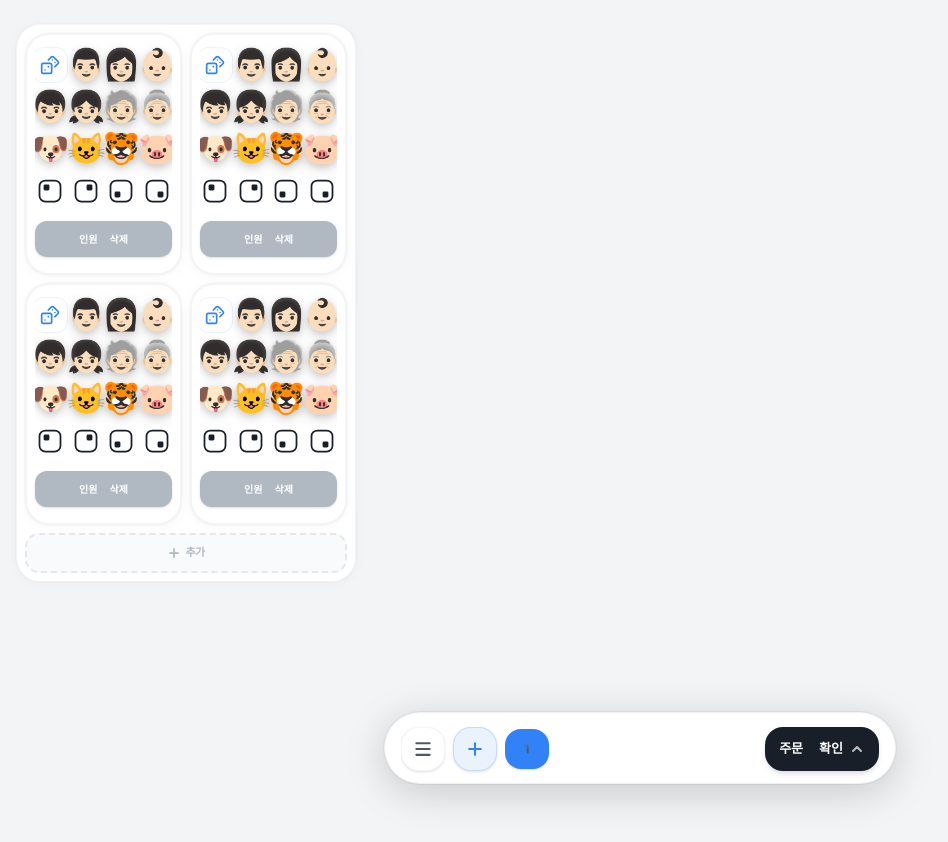
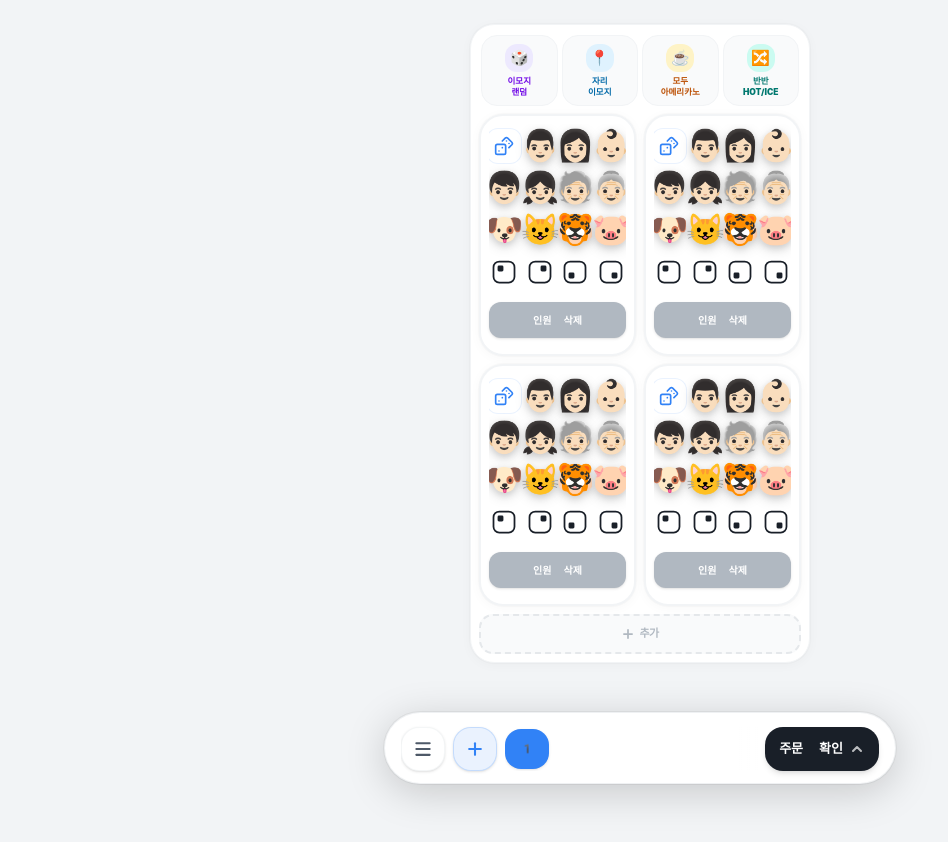
Before and after one commit to limchang/anti_order, a React (Vite) app: page / in a window 1280 px wide. Shown: the top 842 px of the page, without its empty margins (0-948 px from the left). Before the commit the page ends 802 px from the top, so only its background shows below. Built offline with nearby package versions, Linux system fonts and the light colour scheme; a web font is replaced by a local one.

Commit message:
feat: UI improvements - quick actions, nav redesign, cell height fix, github pages deploy setup

```diff
--- a/App.tsx
+++ b/App.tsx
@@ -1,7 +1,7 @@
 
 import React, { useState, useEffect, useRef, useMemo } from 'react';
 import { v4 as uuidv4 } from 'uuid';
-import { Plus, Menu, X, StickyNote, Smile, UtensilsCrossed, Pencil, Trash2, ChevronRight, Check, History, Bell, RefreshCw, LayoutGrid, RotateCcw } from 'lucide-react';
+import { Plus, Menu, X, StickyNote, Smile, UtensilsCrossed, Pencil, Trash2, ChevronRight, ChevronLeft, Check, History, Bell, RefreshCw, LayoutGrid, RotateCcw } from 'lucide-react';
 import { AnimatePresence, motion } from 'framer-motion';
 import { OrderItem, OrderGroup, ItemType, AppSettings, OrderSubItem, OrderHistoryItem } from './types.ts';
 import { OrderSummary } from './components/OrderSummary.tsx';
@@ -520,7 +520,7 @@ function App() {
     setGroups(prev => prev.map(g => ({
       ...g,
       items: g.items.filter(p => !personIds.includes(p.id))
-    })).filter(g => g.items.length > 0));
+    })).filter(g => g.items.some(p => p.avatar && p.avatar !== '😋')));
     showUndoToast(`${personIds.length}명을 삭제했습니다.`);
   };
 
@@ -575,6 +575,28 @@ function App() {
     });
   };
 
+  const reversedGroups = useMemo(() => [...groups].reverse(), [groups]);
+  const activeGroupIndex = reversedGroups.findIndex(g => g.id === activeGroupId);
+  const activeGroup = reversedGroups[activeGroupIndex];
+
+  const handlePrevTable = () => {
+    const prevIdx = activeGroupIndex - 1;
+    if (prevIdx >= 0) {
+      const prev = reversedGroups[prevIdx];
+      setActiveGroupId(prev.id);
+      scrollToTable(prev.id);
+    }
+  };
+
+  const handleNextTable = () => {
+    const nextIdx = activeGroupIndex + 1;
+    if (nextIdx < reversedGroups.length) {
+      const next = reversedGroups[nextIdx];
+      setActiveGroupId(next.id);
+      scrollToTable(next.id);
+    }
+  };
+
   const collapsedBottomBarNode = (
     <div className="flex items-center w-full gap-2">
       <button onClick={() => setIsMainMenuOpen(true)} className="w-[44px] h-[44px] shrink-0 bg-white border border-toss-grey-100/80 rounded-[18px] flex items-center justify-center shadow-sm text-toss-grey-700 active:scale-95 transition-all">
@@ -585,7 +607,7 @@ function App() {
       </button>
 
       <div ref={navContainerRef} className="flex-1 overflow-x-auto no-scrollbar flex items-center justify-start gap-2 h-[44px] scroll-smooth pointer-events-auto relative">
-        {[...groups].reverse().map(group => {
+        {reversedGroups.map(group => {
           const isActive = activeGroupId === group.id;
           const firstChar = group.name.trim().charAt(0) || '?';
           const hasUndecided = group.items.some(p => p.avatar && p.avatar !== '😋' && (p.subItems.length === 0 || p.subItems.every(si => si.itemName === '미정')));
@@ -604,7 +626,7 @@ function App() {
                 className={`min-w-[40px] h-10 px-3.5 rounded-[16px] flex items-center justify-center font-black text-[13px] transition-all relative whitespace-nowrap shadow-sm snap-center ${isActive ? 'bg-toss-blue text-white shadow-md' : 'bg-white border border-toss-grey-200 text-toss-grey-500 hover:bg-toss-grey-50'}`}
               >
                 {firstChar}
-                {hasUndecided && <div className="absolute -top-1 -right-1 w-3.5 h-3.5 bg-amber-400 border-2 border-white rounded-full shadow-sm animate-pulse"></div>}
+                {hasUndecided && <div className="absolute -top-1 -right-1 w-3.5 h-3.5 bg-amber-400 border-2 border-white rounded-full shadow-sm animate-pulse" />}
               </motion.button>
             </div>
           );
@@ -696,7 +718,7 @@ function App() {
         {/* 테이블 네비게이션이 하단 주문요약 탭으로 이동하였습니다 */}
 
         {groups.length > 0 ? (
-          <div ref={scrollContainerRef} className="flex overflow-x-auto snap-x snap-mandatory gap-2 pb-[120px] no-scrollbar px-4 scroll-smooth flex-1 items-start content-start py-2">
+          <div ref={scrollContainerRef} className="flex overflow-x-auto snap-x snap-mandatory gap-2 pb-[120px] no-scrollbar px-4 scroll-smooth flex-1 items-start content-start py-2 justify-start md:justify-center">
             {[...groups].reverse().map((group) => (
               <div key={group.id} id={`group-${group.id}`} className="snap-center shrink-0 w-[calc(100vw-32px)] sm:w-[340px]">
                 <OrderGroupSection
--- a/components/OrderGroupSection.tsx
+++ b/components/OrderGroupSection.tsx
@@ -4,6 +4,8 @@ import { Plus } from 'lucide-react';
 import { motion, AnimatePresence } from 'framer-motion';
 import { OrderGroup, OrderItem, ItemType, AppSettings } from '../types.ts';
 import { OrderCard } from './OrderCard.tsx';
+import { CATEGORY_EMOJIS } from './OrderCard.tsx';
+import { v4 as uuidv4 } from 'uuid';
 
 interface OrderGroupSectionProps {
   group: OrderGroup;
@@ -24,6 +26,8 @@ interface OrderGroupSectionProps {
   onInputModeChange?: (isActive: boolean) => void;
   onUpdateCheckedItems?: (name: string, checked: boolean) => void;
 }
+
+const TABLE_EMOJIS = ['◰', '◱', '◳', '◲'];
 
 export const OrderGroupSection: React.FC<OrderGroupSectionProps> = ({
   group,
@@ -47,13 +51,120 @@ export const OrderGroupSection: React.FC<OrderGroupSectionProps> = ({
   const sharedItem = useMemo(() => group.items.find(item => item.avatar === '😋'), [group.items]);
   const isOdd = individualItems.length % 2 !== 0;
 
+  // 이모지 랜덤
+  const handleAllRandom = () => {
+    const emojis = CATEGORY_EMOJIS[appSettings.randomCategory] || CATEGORY_EMOJIS['ANIMALS'];
+    individualItems.forEach(item => {
+      updateOrder(item.id, { avatar: emojis[Math.floor(Math.random() * emojis.length)] });
+    });
+  };
+
+  // 자리 위치 이모지 (◰◱◳◲)
+  const handleTablePositionEmojis = () => {
+    individualItems.forEach((item, idx) => {
+      const emoji = TABLE_EMOJIS[idx % TABLE_EMOJIS.length];
+      updateOrder(item.id, { avatar: emoji });
+    });
+  };
+
+  // 모두 아메리카노 - 이모지 없으면 랜덤 적용 후 아메리카노 설정
+  const handleAllAmericano = () => {
+    const emojis = CATEGORY_EMOJIS[appSettings.randomCategory] || CATEGORY_EMOJIS['ANIMALS'];
+    individualItems.forEach(item => {
+      const avatar = item.avatar || emojis[Math.floor(Math.random() * emojis.length)];
+      updateOrder(item.id, {
+        avatar,
+        subItems: [{
+          id: uuidv4(),
+          type: 'DRINK',
+          itemName: '아메리카노',
+          temperature: 'HOT',
+          size: 'Tall',
+          quantity: 1
+        }]
+      });
+    });
+  };
+
+  // 반반 선택 (절반은 HOT 아메리카노, 절반은 ICE 아메리카노)
+  const handleHalfHalf = () => {
+    const emojis = CATEGORY_EMOJIS[appSettings.randomCategory] || CATEGORY_EMOJIS['ANIMALS'];
+    const half = Math.ceil(individualItems.length / 2);
+    individualItems.forEach((item, idx) => {
+      const avatar = item.avatar || emojis[Math.floor(Math.random() * emojis.length)];
+      updateOrder(item.id, {
+        avatar,
+        subItems: [{
+          id: uuidv4(),
+          type: 'DRINK',
+          itemName: '아메리카노',
+          temperature: idx < half ? 'HOT' : 'ICE',
+          size: 'Tall',
+          quantity: 1
+        }]
+      });
+    });
+  };
+
+  const quickActions = [
+    {
+      label: '이모지\n랜덤',
+      icon: '🎲',
+      onClick: handleAllRandom,
+      title: '모든 인원 랜덤 이모지 선택',
+      iconBg: 'bg-violet-100',
+      textColor: 'text-violet-700',
+    },
+    {
+      label: '자리\n이모지',
+      icon: '📍',
+      onClick: handleTablePositionEmojis,
+      title: '자리 위치 이모지로 지정 (◰◱◳◲)',
+      iconBg: 'bg-sky-100',
+      textColor: 'text-sky-700',
+    },
+    {
+      label: '모두\n아메리카노',
+      icon: '☕',
+      onClick: handleAllAmericano,
+      title: '모든 인원에게 랜덤 이모지 적용 후 아메리카노 설정',
+      iconBg: 'bg-amber-100',
+      textColor: 'text-amber-700',
+    },
+    {
+      label: '반반\nHOT/ICE',
+      icon: '🔀',
+      onClick: handleHalfHalf,
+      title: '절반은 HOT, 절반은 ICE 아메리카노로 설정',
+      iconBg: 'bg-teal-100',
+      textColor: 'text-teal-700',
+    },
+  ];
+
   return (
     <section className="relative bg-white rounded-[24px] border p-2 flex flex-col gap-2 z-0 border-toss-grey-100 shadow-toss-card overflow-visible">
+      {/* 퀵 액션 - 4분할 세로 아이콘 버튼 */}
+      <div className="grid grid-cols-4 gap-1 px-0.5 pt-0.5">
+        {quickActions.map((action) => (
+          <button
+            key={action.label}
+            onClick={action.onClick}
+            title={action.title}
+            className="flex flex-col items-center justify-center gap-1 py-2 px-1 rounded-2xl bg-toss-grey-50 border border-toss-grey-100 hover:bg-toss-grey-100 active:scale-95 transition-all"
+          >
+            <div className={`w-7 h-7 rounded-xl ${action.iconBg} flex items-center justify-center text-[15px] leading-none`}>
+              {action.icon}
+            </div>
+            <span className={`text-[8.5px] font-black ${action.textColor} leading-tight text-center whitespace-pre-line`}>{action.label}</span>
+          </button>
+        ))}
+      </div>
+
       <div className="flex flex-col gap-2 overflow-visible">
         <div className="grid gap-2 grid-cols-2 items-stretch justify-items-stretch relative overflow-visible">
           <AnimatePresence mode="popLayout">
             {individualItems.map((order) => (
-              <motion.div key={order.id} layout initial={{ opacity: 0, scale: 0.9 }} animate={{ opacity: 1, scale: 1 }} exit={{ opacity: 0, scale: 0.9 }} className="relative min-h-[110px] overflow-visible">
+              <motion.div key={order.id} layout initial={{ opacity: 0, scale: 0.9 }} animate={{ opacity: 1, scale: 1 }} exit={{ opacity: 0, scale: 0.9 }} className="relative overflow-visible">
                 <OrderCard
                   order={order}
                   drinkItems={drinkMenuItems}
@@ -73,7 +184,7 @@ export const OrderGroupSection: React.FC<OrderGroupSectionProps> = ({
               </motion.div>
             ))}
             {isOdd && (
-              <motion.button layout onClick={() => addOrderItem(group.id)} className="border-2 border-dashed border-toss-grey-200 bg-toss-grey-50 text-toss-grey-400 rounded-[20px] flex flex-col items-center justify-center gap-0.5 h-full min-h-[110px] hover:bg-toss-grey-100 hover:border-toss-blue/30 active:scale-95 transition-all">
+              <motion.button layout onClick={() => addOrderItem(group.id)} className="border-2 border-dashed border-toss-grey-200 bg-toss-grey-50 text-toss-grey-400 rounded-[20px] flex flex-col items-center justify-center gap-0.5 min-h-[110px] hover:bg-toss-grey-100 hover:border-toss-blue/30 active:scale-95 transition-all">
                 <Plus size={16} strokeWidth={3} /><span className="text-[10px] font-black uppercase">추가</span>
               </motion.button>
             )}
--- a/package.json
+++ b/package.json
@@ -7,7 +7,9 @@
     "dev": "vite",
     "build": "vite build",
     "preview": "vite preview",
-    "lint": "tsc --noEmit"
+    "lint": "tsc --noEmit",
+    "predeploy": "npm run build",
+    "deploy": "gh-pages -d dist"
   },
   "dependencies": {
     "@dnd-kit/core": "^6.3.1",
@@ -24,6 +26,7 @@
   "devDependencies": {
     "@types/node": "^22.14.0",
     "@vitejs/plugin-react": "^5.0.0",
+    "gh-pages": "^6.3.0",
     "typescript": "~5.8.2",
     "vite": "^6.2.0"
   }
--- a/vite.config.ts
+++ b/vite.config.ts
@@ -6,6 +6,7 @@ import tailwindcss from '@tailwindcss/vite';
 export default defineConfig(({ mode }) => {
   const env = loadEnv(mode, '.', '');
   return {
+    base: mode === 'production' ? '/anti_order/' : '/',
     server: {
       port: 3000,
       host: '0.0.0.0',
```
Also changed, not shown: components/OrderCard.tsx (+22 -8 lines), 1 other file (tests, documents, lock files or other folders). Lines whose indentation alone changed are shown as unchanged.
